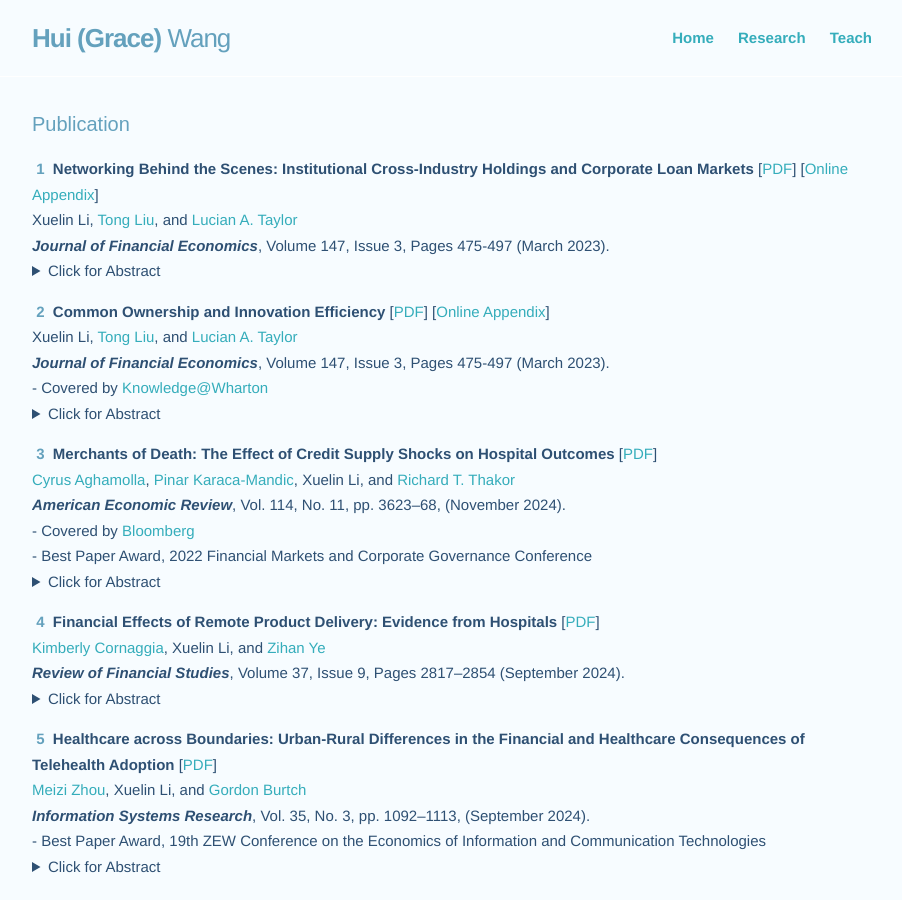
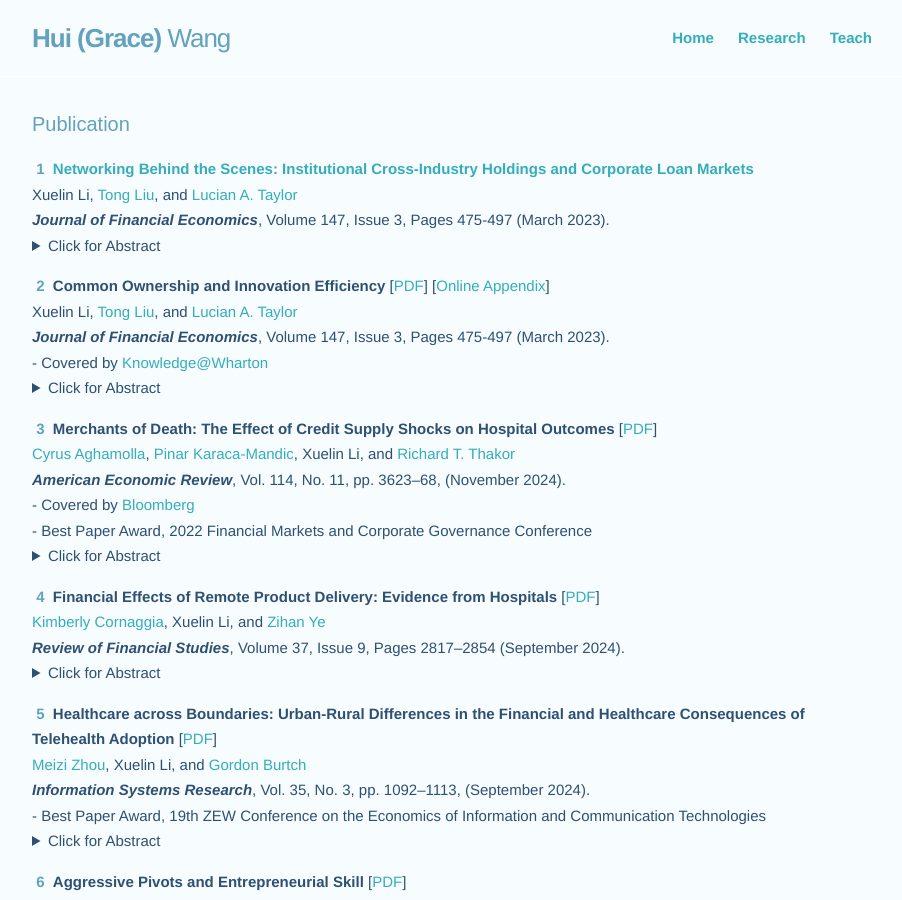
Before and after one commit to huigracewang/homepage, a Jekyll site: the page built from research.md, in a window 1280 px wide and 900 px high. Shown: the whole window, without its empty margins (188-1090 px from the left). Built offline with Jekyll 4.4.1, drawn with Linux system fonts in a browser that asks for light colours.

Commit message:
Update research.md

```diff
--- a/research.md
+++ b/research.md
@@ -4,7 +4,7 @@ title: Research
 slug: /Research
 pubs:
   - title: PHA
-    description: <strong>Networking Behind the Scenes&#58; Institutional Cross-Industry Holdings and Corporate Loan Markets</strong> [<a href="https://www.dropbox.com/s/mchkrlilba17g54/mnsc.2021.4243.pdf?dl=0" target="_blank">PDF</a>]  [<a href="https://www.dropbox.com/s/4xwwueu9if4jlvf/mnsc.2021.4243.sm1.pdf?dl=0" target="_blank">Online Appendix</a>]
+    description:  [<a href="https://www.dropbox.com/s/mchkrlilba17g54/mnsc.2021.4243.pdf?dl=0" target="_blank"><strong>Networking Behind the Scenes&#58; Institutional Cross-Industry Holdings and Corporate Loan Markets</strong></a>]
     authors: Xuelin Li, <a href="https://sites.google.com/view/tongl" target="_blank">Tong Liu</a>, and <a href="http://finance-faculty.wharton.upenn.edu/luket/" target="_blank">Lucian A. Taylor</a>
     publication: <strong><i>Journal of Financial Economics</i></strong>, Volume 147, Issue 3, Pages 475-497 (March 2023).
     numbering: 1
```
